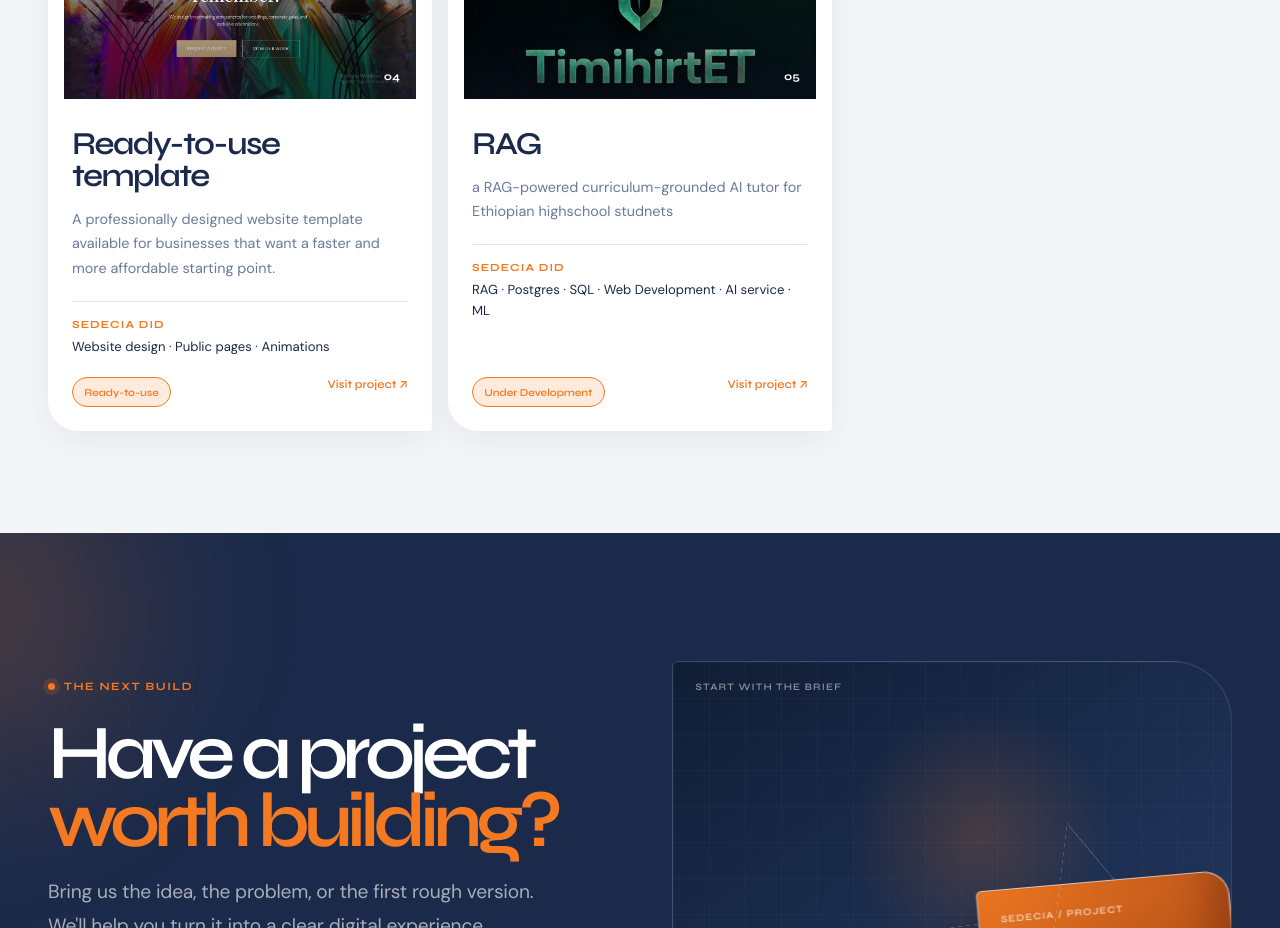
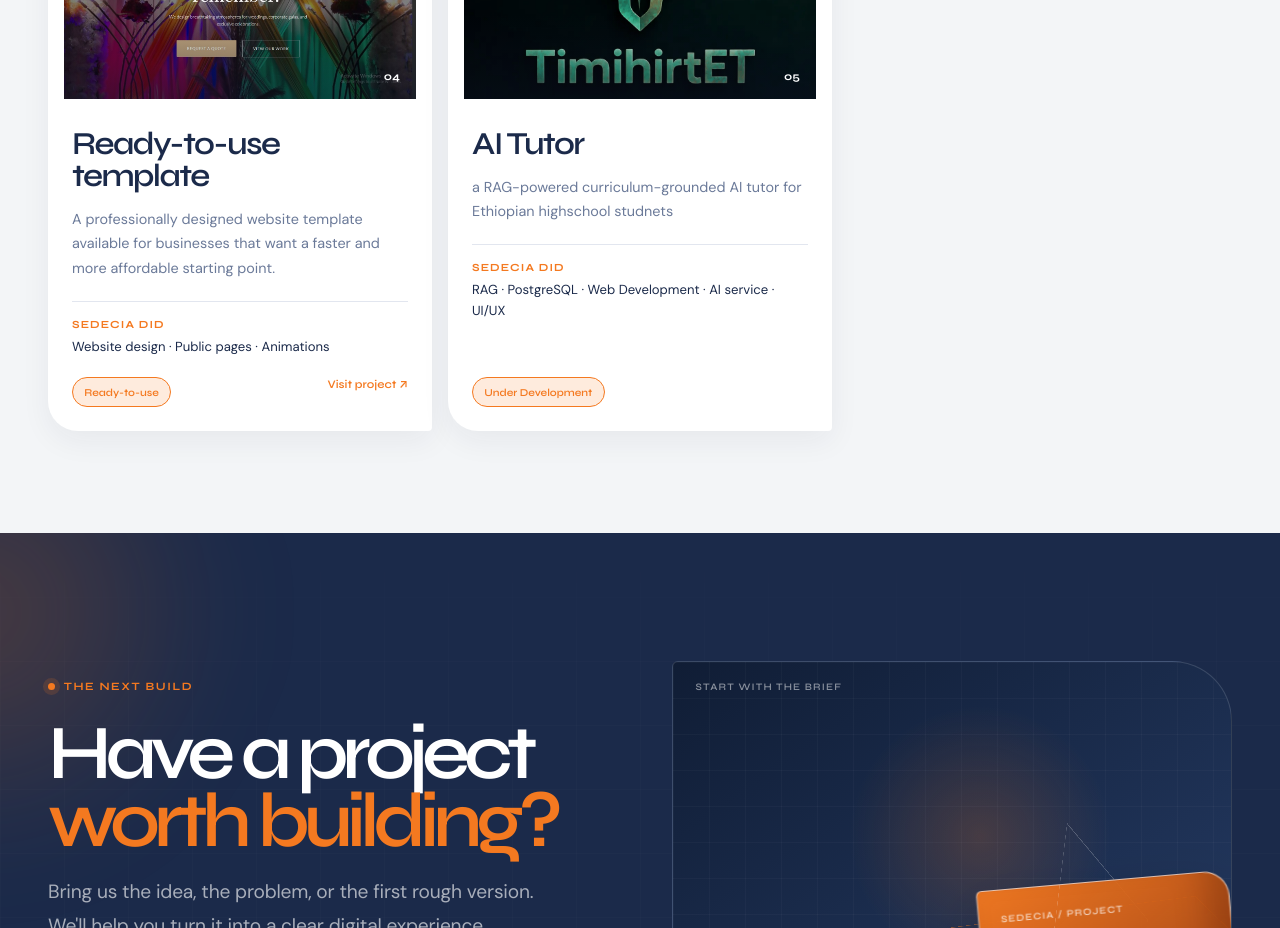
Before and after one commit to yerondereje432/sedecia, a React (Vite) app: page /portfolio in a window 1280 px wide. Shown: the part 1560-2488 px from the top of the page. Built offline with nearby package versions, Linux system fonts and the light colour scheme.

Commit message:
Update project details for AI Tutor entry

```diff
--- a/src/pages/Portfolio.jsx
+++ b/src/pages/Portfolio.jsx
@@ -53,12 +53,12 @@ const PROJECTS = [
   {
     number: '05',
     type: 'AI Tutor',
-    title: 'RAG',
+    title: 'AI Tutor',
     description: 'a RAG-powered curriculum-grounded AI tutor for Ethiopian highschool studnets' ,
-    work: 'RAG · Postgres · SQL · Web Development · AI service · ML',
+    work: 'RAG · PostgreSQL · Web Development · AI service · UI/UX',
     status: 'Under Development',
     image: '/logo.png',
-    link: 'null',
+    link: null,
     accent: 'navy',
   },
 ];
```
